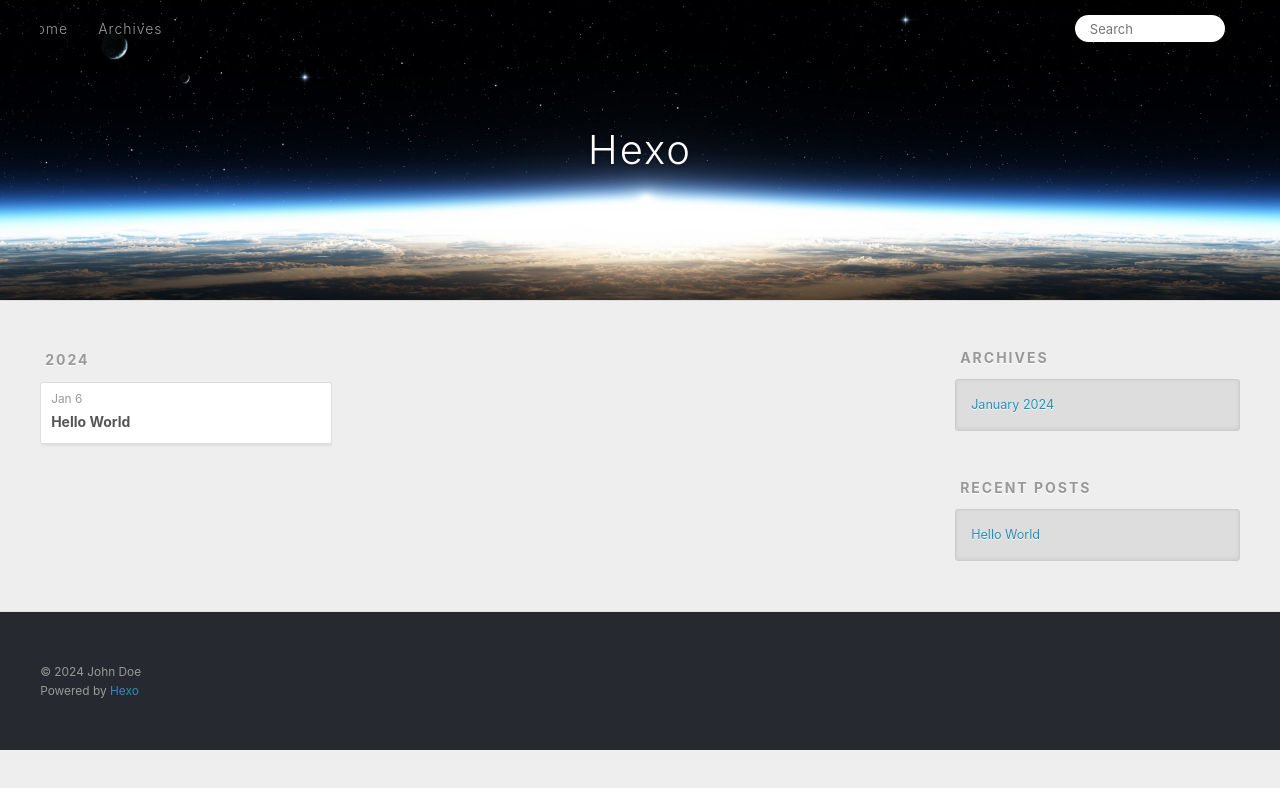
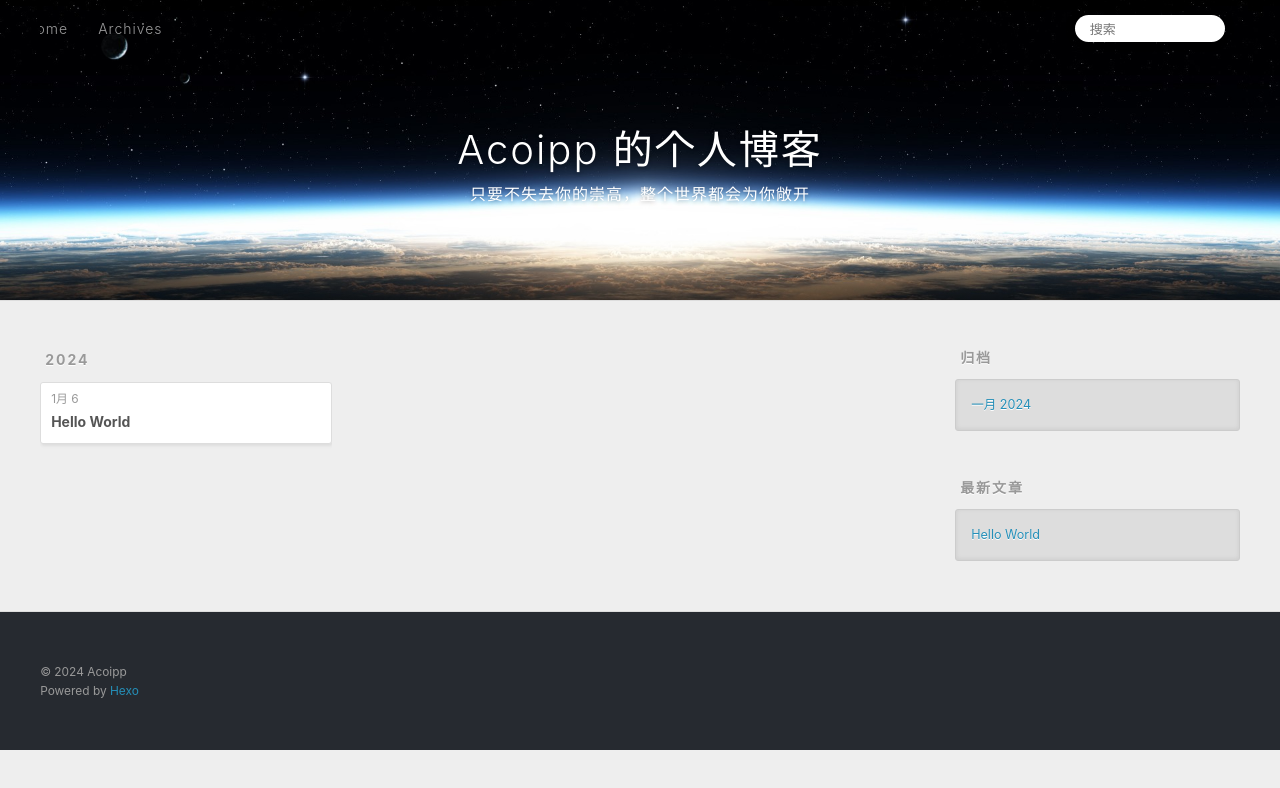
Before and after one commit to Acoipp/acoipp.github.io, a plain HTML site: page archives/index.html in a window 1280 px wide. Both pictures are taken after a click on the link 1232 px from the left and 27 px from the top of the page. Drawn offline with Linux system fonts and the light colour scheme.

Commit message:
Site updated: 2024-01-06 21:11:33

```diff
--- a/archives/index.html
+++ b/archives/index.html
@@ -4,17 +4,20 @@
   <meta charset="utf-8">
 
 
-  <title>Archives | Hexo</title>
+  <title>归档 | Acoipp 的个人博客</title>
   <meta name="viewport" content="width=device-width, initial-scale=1, shrink-to-fit=no">
-  <meta property="og:type" content="website">
-<meta property="og:title" content="Hexo">
+  <meta name="description" content="OI&#x2F;ACM 相关笔记">
+<meta property="og:type" content="website">
+<meta property="og:title" content="Acoipp 的个人博客">
 <meta property="og:url" content="http://example.com/archives/index.html">
-<meta property="og:site_name" content="Hexo">
-<meta property="og:locale" content="en_US">
-<meta property="article:author" content="John Doe">
+<meta property="og:site_name" content="Acoipp 的个人博客">
+<meta property="og:description" content="OI&#x2F;ACM 相关笔记">
+<meta property="og:locale" content="zh_CN">
+<meta property="article:author" content="Acoipp">
+<meta property="article:tag" content="笔记">
 <meta name="twitter:card" content="summary">
 
-    <link rel="alternate" href="/atom.xml" title="Hexo" type="application/atom+xml">
+    <link rel="alternate" href="/atom.xml" title="Acoipp 的个人博客" type="application/atom+xml">
 
 
     <link rel="shortcut icon" href="/favicon.png">
@@ -39,8 +42,12 @@
   <div id="header-outer" class="outer">
     <div id="header-title" class="inner">
       <h1 id="logo-wrap">
-        <a href="/" id="logo">Hexo</a>
+        <a href="/" id="logo">Acoipp 的个人博客</a>
       </h1>
+
+        <h2 id="subtitle-wrap">
+          <a href="/" id="subtitle">只要不失去你的崇高，整个世界都会为你敞开</a>
+        </h2>
 
     </div>
     <div id="header-inner" class="inner">
@@ -55,12 +62,12 @@
       <nav id="sub-nav">
 
 
-          <a class="nav-icon" href="/atom.xml" title="RSS Feed"><span class="fa fa-rss"></span></a>
+          <a class="nav-icon" href="/atom.xml" title="RSS 订阅"><span class="fa fa-rss"></span></a>
 
-        <a class="nav-icon nav-search-btn" title="Search"><span class="fa fa-search"></span></a>
+        <a class="nav-icon nav-search-btn" title="搜索"><span class="fa fa-search"></span></a>
       </nav>
       <div id="search-form-wrap">
-        <form action="//google.com/search" method="get" accept-charset="UTF-8" class="search-form"><input type="search" name="q" class="search-form-input" placeholder="Search"><button type="submit" class="search-form-submit">&#xF002;</button><input type="hidden" name="sitesearch" value="http://example.com"></form>
+        <form action="//google.com/search" method="get" accept-charset="UTF-8" class="search-form"><input type="search" name="q" class="search-form-input" placeholder="搜索"><button type="submit" class="search-form-submit">&#xF002;</button><input type="hidden" name="sitesearch" value="http://example.com"></form>
       </div>
     </div>
   </div>
@@ -84,7 +91,7 @@
   <div class="archive-article-inner">
     <header class="archive-article-header">
       <a href="/2024/01/06/hello-world/" class="archive-article-date">
-  <time class="dt-published" datetime="2024-01-06T13:01:01.302Z" itemprop="datePublished">Jan 6</time>
+  <time class="dt-published" datetime="2024-01-06T13:01:01.302Z" itemprop="datePublished">1月 6</time>
 </a>
 
 
@@ -116,9 +123,9 @@
 
 
   <div class="widget-wrap">
-    <h3 class="widget-title">Archives</h3>
+    <h3 class="widget-title">归档</h3>
     <div class="widget">
-      <ul class="archive-list"><li class="archive-list-item"><a class="archive-list-link" href="/archives/2024/01/">January 2024</a></li></ul>
+      <ul class="archive-list"><li class="archive-list-item"><a class="archive-list-link" href="/archives/2024/01/">一月 2024</a></li></ul>
     </div>
   </div>
 
@@ -126,7 +133,7 @@
 
 
   <div class="widget-wrap">
-    <h3 class="widget-title">Recent Posts</h3>
+    <h3 class="widget-title">最新文章</h3>
     <div class="widget">
       <ul>
 
@@ -147,7 +154,7 @@
   <div class="outer">
     <div id="footer-info" class="inner">
 
-      &copy; 2024 John Doe<br>
+      &copy; 2024 Acoipp<br>
       Powered by <a href="https://hexo.io/" target="_blank">Hexo</a>
     </div>
   </div>
```
Also changed, not shown: 2024/01/06/hello-world/index.html (+19 -14 lines), archives/2024/01/index.html (+23 -16 lines), archives/2024/index.html (+23 -16 lines), index.html (+23 -16 lines).
